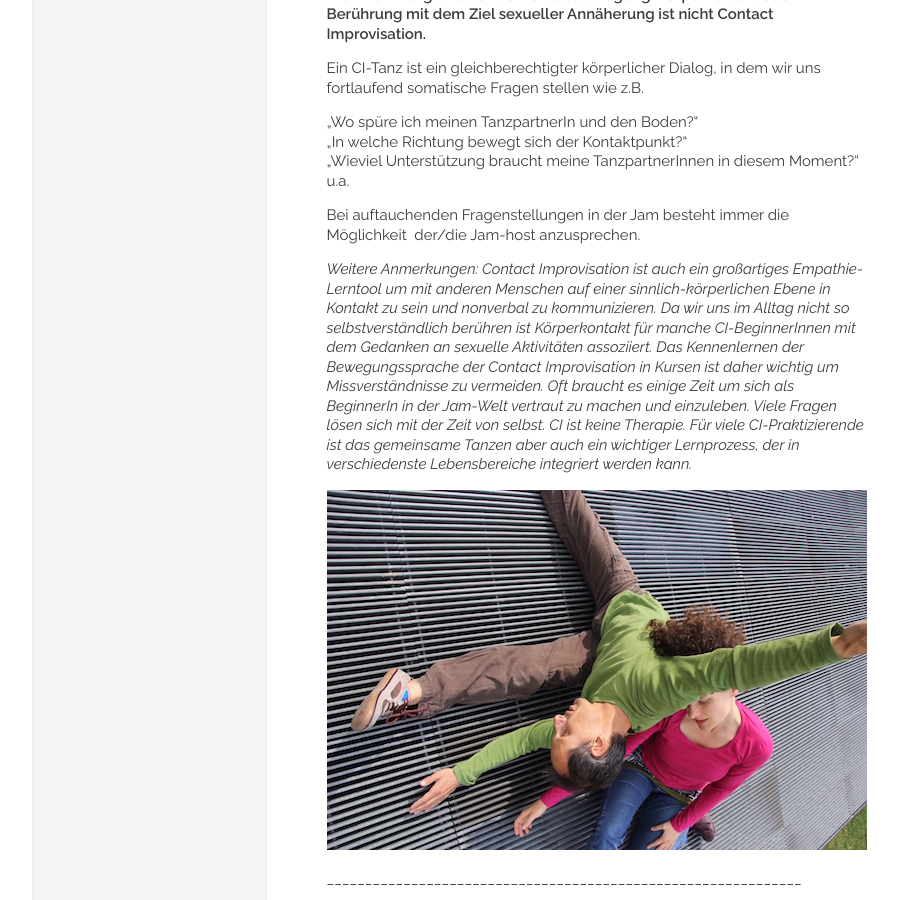
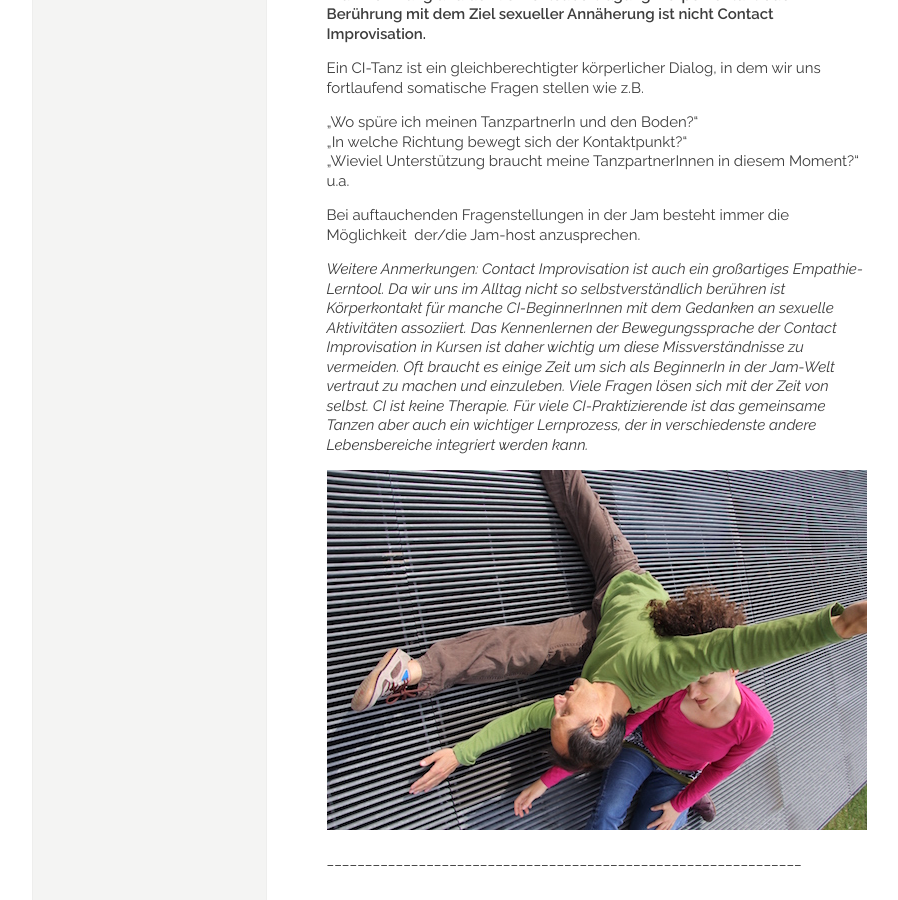
Before and after one commit to manulari/rollingpointat, a Jekyll site: the page built from _pages_de/jams.md, in a window 1280 px wide and 900 px high, scrolled down 1741 px. Shown: the whole window, without its empty margins (152-1050 px from the left). Built offline with Jekyll 4.4.1, drawn with Linux system fonts in a browser that asks for light colours; comment, search, counter and statistics services are not loaded.

Commit message:
Update page (de) “jams”

```diff
--- a/_pages_de/jams.md
+++ b/_pages_de/jams.md
@@ -57,7 +57,7 @@ Ein CI-Tanz ist ein gleichberechtigter körperlicher Dialog, in dem wir uns fort
 
 Bei auftauchenden Fragenstellungen in der Jam besteht immer die Möglichkeit  der/die Jam-host anzusprechen.
 
-*Weitere Anmerkungen: Contact Improvisation ist auch ein großartiges Empathie-Lerntool um mit anderen Menschen auf einer sinnlich-körperlichen Ebene in Kontakt zu sein und nonverbal zu kommunizieren. Da wir uns im Alltag nicht so selbstverständlich berühren ist Körperkontakt für manche CI-BeginnerInnen mit dem Gedanken an sexuelle Aktivitäten assoziiert. Das Kennenlernen der Bewegungssprache der Contact Improvisation in Kursen ist daher wichtig um Missverständnisse zu vermeiden. Oft braucht es einige Zeit um sich als BeginnerIn in der Jam-Welt vertraut zu machen und einzuleben. Viele Fragen lösen sich mit der Zeit von selbst. CI ist keine Therapie. Für viele CI-Praktizierende ist das gemeinsame Tanzen aber auch ein wichtiger Lernprozess, der in verschiedenste Lebensbereiche integriert werden kann.*
+*Weitere Anmerkungen: Contact Improvisation ist auch ein großartiges Empathie-Lerntool. Da wir uns im Alltag nicht so selbstverständlich berühren ist Körperkontakt für manche CI-BeginnerInnen mit dem Gedanken an sexuelle Aktivitäten assoziiert. Das Kennenlernen der Bewegungssprache der Contact Improvisation in Kursen ist daher wichtig um diese Missverständnisse zu vermeiden. Oft braucht es einige Zeit um sich als BeginnerIn in der Jam-Welt vertraut zu machen und einzuleben. Viele Fragen lösen sich mit der Zeit von selbst. CI ist keine Therapie. Für viele CI-Praktizierende ist das gemeinsame Tanzen aber auch ein wichtiger Lernprozess, der in verschiedenste andere Lebensbereiche integriert werden kann.*
 
 ![](/assets/uploads/img_0198.jpg)
 
```
